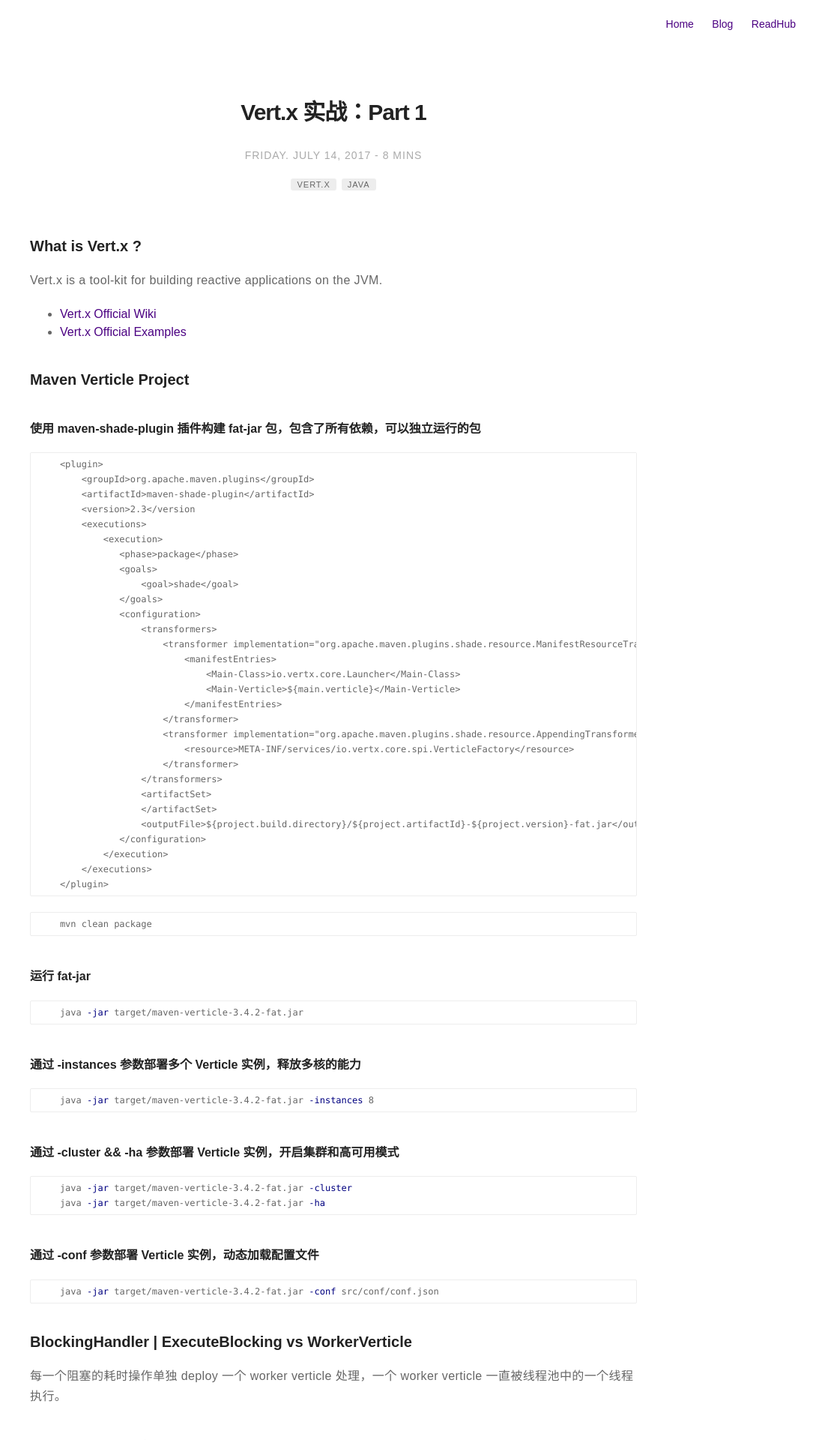
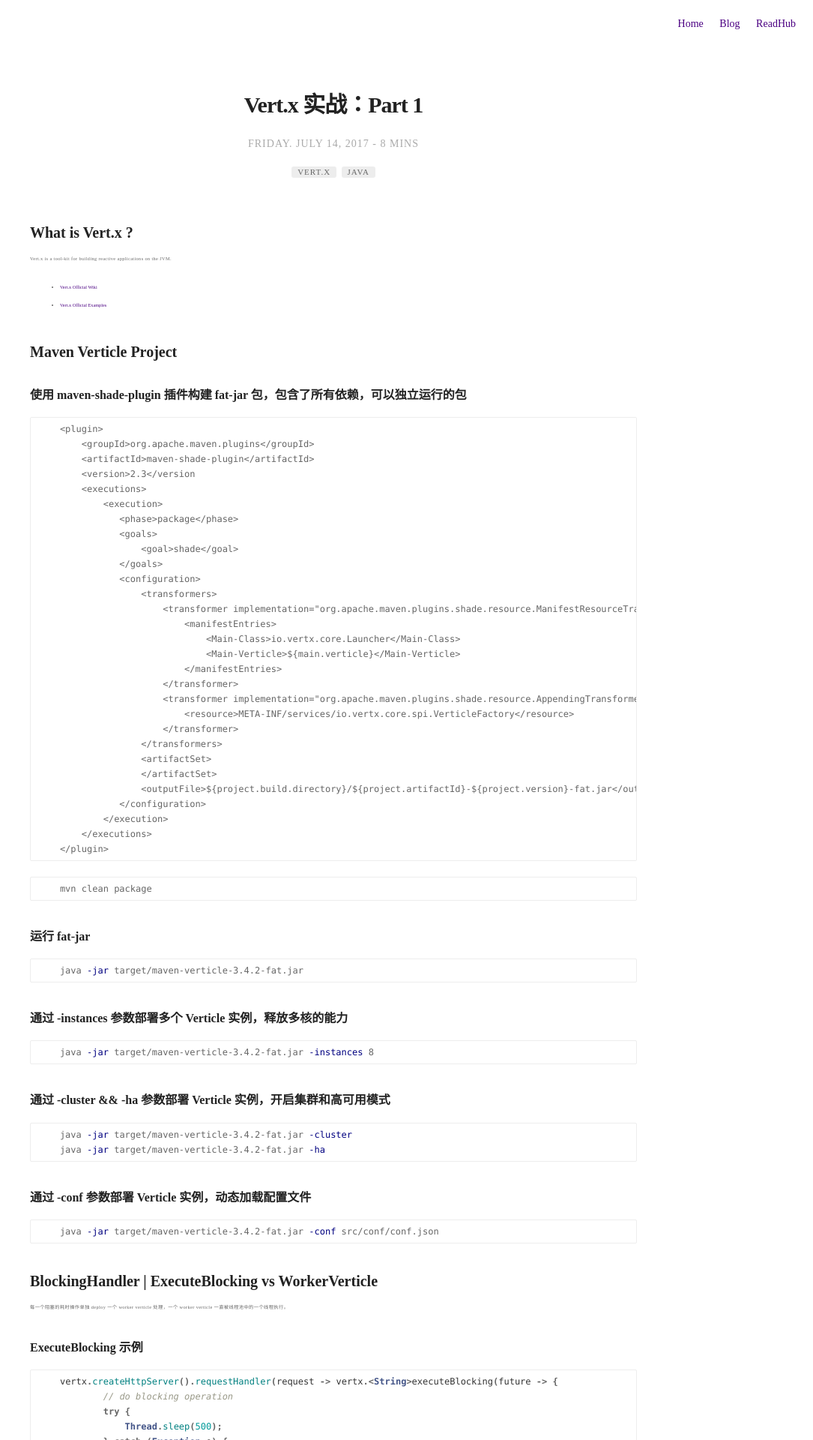
Before and after one commit to Jiangew/jiangew.github.io, a Jekyll site: the page built from _posts/2017-07-14-vertx-in-action.md, in a window 1280 px wide. Shown: the top 1920 px of the page at 75% size, without its empty margins (195-1280 px from the left). Built offline with Jekyll 4.4.1, drawn with Linux system fonts in a browser that asks for light colours.

Commit message:
font is inherti

```diff
--- a/_sass/base/normalize.scss
+++ b/_sass/base/normalize.scss
@@ -6,7 +6,7 @@
  */
 
 html {
-  font-family: avenir next, avenir, sans-serif;
+  font-family: inherit;
   -ms-text-size-adjust: 100%; /* 2 */
   -webkit-text-size-adjust: 100%; /* 2 */
 }
@@ -223,7 +223,7 @@
 kbd,
 pre,
 samp {
-  font-family: Consolas, monaco, monospace;
+  font-family: Menlo, monaco, monospace;
   font-size: 1em; /* 2 */
 }
 
--- a/_sass/base/variables.sass
+++ b/_sass/base/variables.sass
@@ -1,5 +1,5 @@
-$fontSans: avenir next,avenir,sans-serif
-$fontMonospace: Consolas,monaco,monospace
+$fontSans: inherit
+$fontMonospace: Menlo,monaco,monospace
 
 $alpha: #666
 $beta: #222
```
